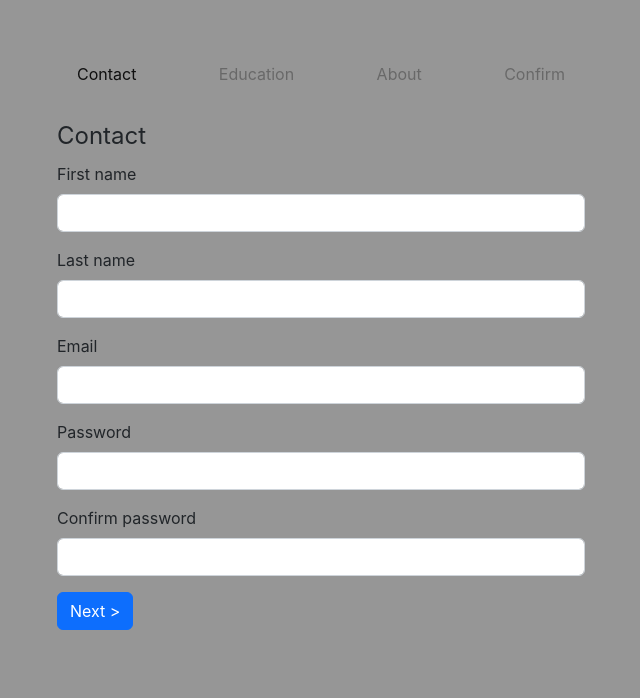
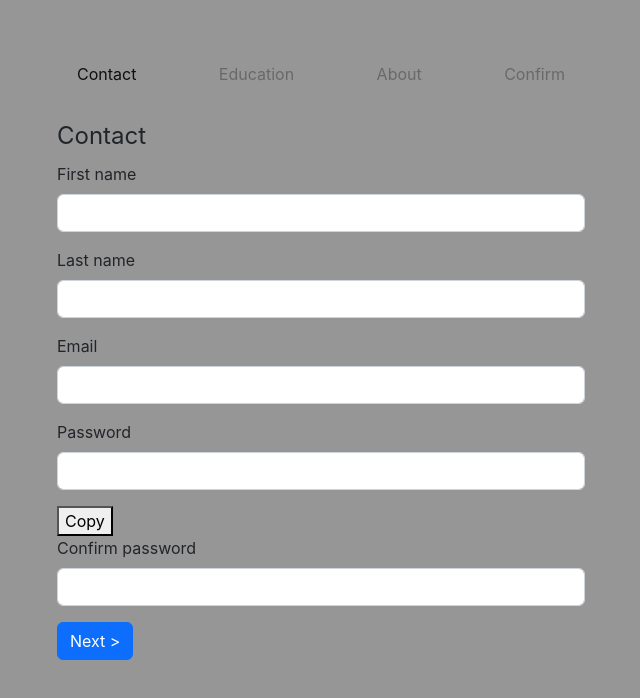
Before and after one commit to amaben2020/react-multistep-form, a React (Vite) app: page / in a window 1280 px wide. Shown: the top 698 px of the page, without its empty margins (319-959 px from the left). Built offline with nearby package versions, Linux system fonts and the light colour scheme.

Commit message:
attempting to use copy

```diff
--- a/src/Forms/Button.jsx
+++ b/src/Forms/Button.jsx
@@ -9,3 +9,11 @@ export const Button = forwardRef(
     );
   },
 );
+
+export const CopyButton = forwardRef(({ children, ...props }, ref) => {
+  return (
+    <button ref={ref} {...props}>
+      {children}
+    </button>
+  );
+});
--- a/src/Forms/Field.jsx
+++ b/src/Forms/Field.jsx
@@ -19,6 +19,6 @@ export const Field = ({ children, label, error }) => {
 // Get id prop from a child element
 export function getChildId(children) {
   const child = React.Children.only(children);
-
+  console.log("child", child);
   return child?.props.id;
 }
--- a/src/Steps/Contact.jsx
+++ b/src/Steps/Contact.jsx
@@ -1,59 +1,101 @@
 // Steps/Contact.js
 
+import { useRef, useState } from "react";
 import { useForm } from "react-hook-form";
 import { useNavigate } from "react-router-dom";
 import { Button, Field, Form, Input } from "../Forms";
+import { CopyButton } from "../Forms/Button";
 import { useAppState } from "../state";
 
 export const Contact = () => {
   const [state, setState] = useAppState();
-  const {
-    handleSubmit,
-    register,
-    watch,
-    formState: { errors },
-  } = useForm({ defaultValues: state, mode: "onSubmit" });
+  const { handleSubmit, register, watch, formState } = useForm({
+    defaultValues: state,
+    mode: "onSubmit",
+  });
   const watchPassword = watch("password");
   const navigate = useNavigate();
 
   const saveData = (data) => {
     setState({ ...state, ...data });
+    alert(JSON.stringify(state));
     navigate("/education");
   };
 
   console.log("watchPassword", watchPassword);
 
+  // copy password button beside password
+  // https://developer.mozilla.org/en-US/docs/Web/API/Navigator/clipboard
+
+  const ref = useRef(null);
+
+  const copyTextToClipboard = async (text) => {
+    if ("clipboard" in navigator) {
+      return await navigator.clipboard.writeText(text);
+    } else {
+      return document.execCommand("copy", true, text);
+    }
+  };
+
+  const [isCopied, setIsCopied] = useState(false);
+
+  // onClick handler function for the copy button
+  const handleCopyClick = () => {
+    // Asynchronously call copyTextToClipboard
+    copyTextToClipboard(state?.password)
+      .then(() => {
+        // If successful, update the isCopied state value
+        setIsCopied(true);
+        setTimeout(() => {
+          setIsCopied(false);
+        }, 1500);
+      })
+      .catch((err) => {
+        console.log(err);
+      });
+  };
+
   return (
     <Form onSubmit={handleSubmit(saveData)}>
       <fieldset>
         <legend>Contact</legend>
-        <Field label="First name" error={errors?.firstName}>
+        <Field label="First name" error={formState.errors?.firstName}>
           <Input
             {...register("firstName", { required: "First name is required" })}
             id="first-name"
           />
         </Field>
-        <Field label="Last name" error={errors?.lastName}>
+        <Field label="Last name" error={formState.errors?.lastName}>
           <Input
             {...register("lastName", { required: "Last name is required" })}
             id="last-name"
           />
         </Field>
-        <Field label="Email" error={errors?.email}>
+        <Field label="Email" error={formState.errors?.email}>
           <Input
             {...register("email", { required: "Email is required" })}
             type="email"
             id="email"
           />
         </Field>
-        <Field label="Password" error={errors?.password}>
+
+        <Field label="Password" error={formState.errors?.password}>
           <Input
+            ref={ref}
             {...register("password", { required: "Password is required" })}
             type="password"
             id="password"
           />
         </Field>
-        <Field label="Confirm password" error={errors?.confirmPassword}>
+
+        <CopyButton onClick={handleCopyClick}>
+          <span>{isCopied ? "Copied!" : "Copy"}</span>
+        </CopyButton>
+
+        <Field
+          label="Confirm password"
+          error={formState.errors?.confirmPassword}
+        >
           <Input
             {...register("confirmPassword", {
               required: "Confirm the password",
```
